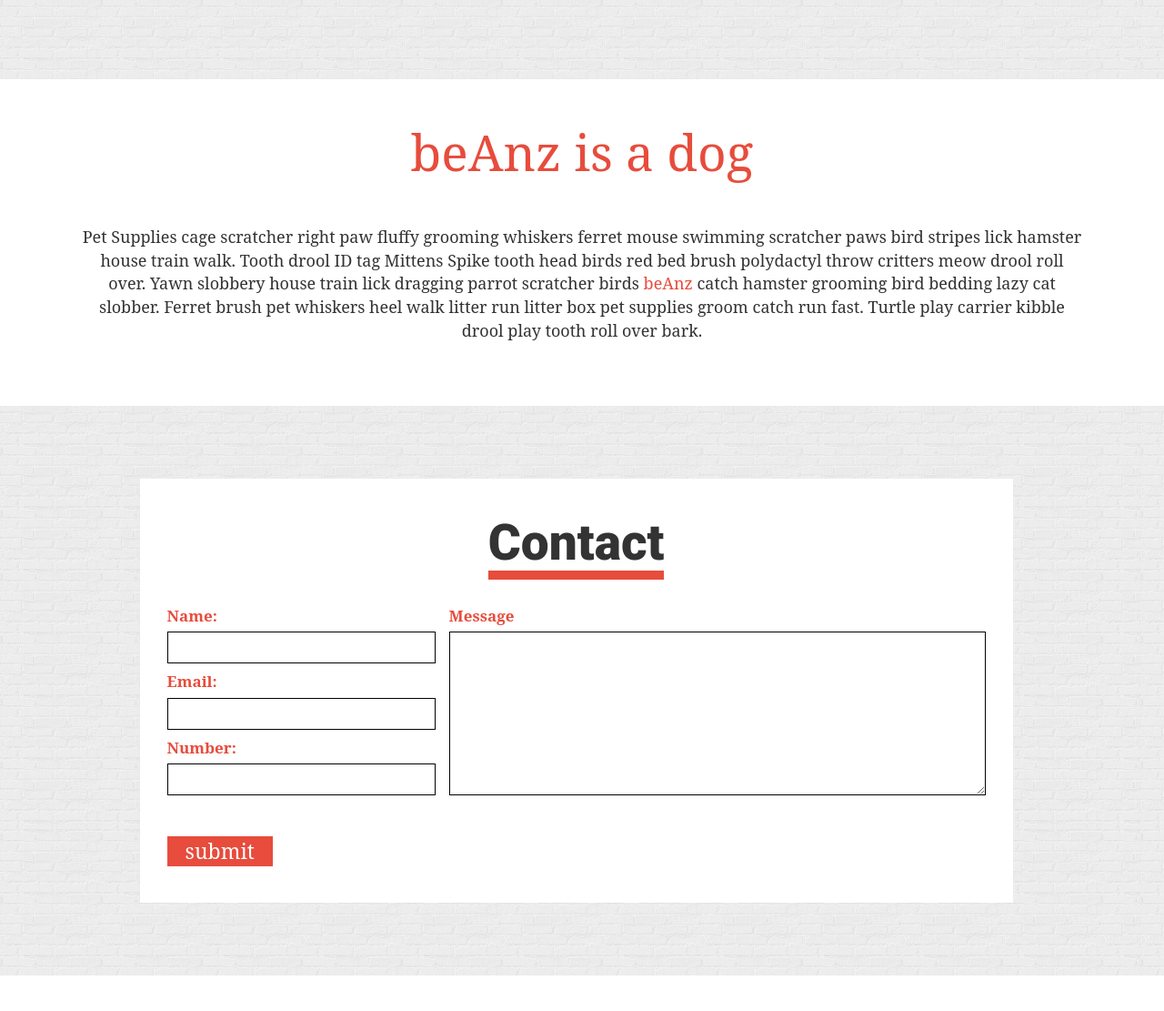
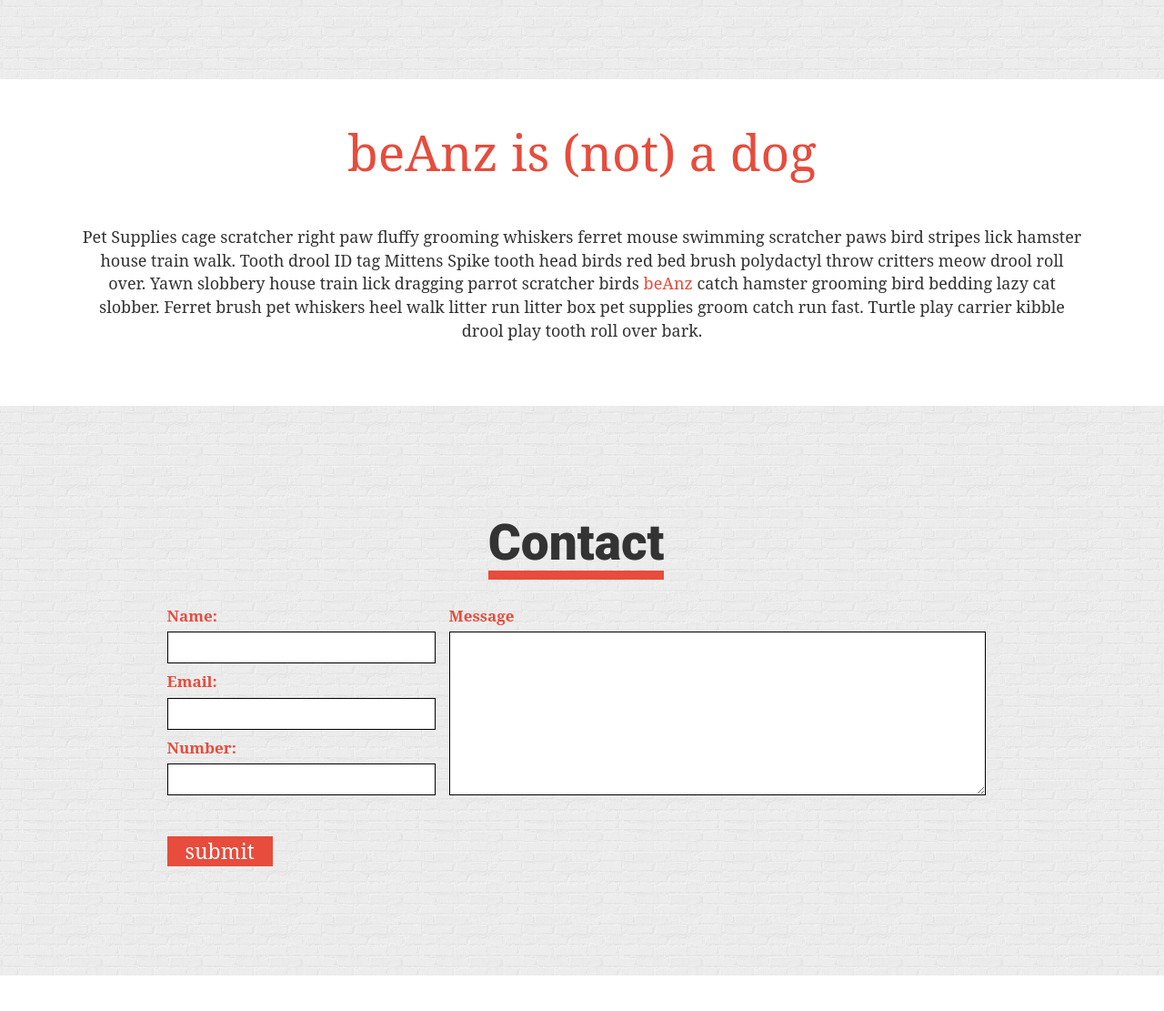
Before and after one commit to pacalabre/eileen, a plain HTML site: page code/index.html in a window 1280 px wide. Shown: the part 2418-3529 px from the top of the page at 91% size. Drawn offline with nearby package versions, Linux system fonts and the light colour scheme; a web font is replaced by a local one.

Commit message:
removed background from form

```diff
--- a/code/css/main.css
+++ b/code/css/main.css
@@ -236,7 +236,7 @@ textarea {
 	/*margin-bottom: 80px;*/
 	/*background-color: #232323;
 	background-image: url('../assets/images/black_paper.png');*/
-	background: white;
+	/*background: white;*/
 }
 
 .contact-h2 {
@@ -360,7 +360,7 @@ a:hover {
 	.section-hero-text {
 		margin: 130px auto 0 auto;
 		position: absolute;
-	    top: 15%;
+	    top: 14%;
 	    right: 7%;
 	    left: 7%;
 	}
--- a/code/index.html
+++ b/code/index.html
@@ -68,7 +68,7 @@
 				</a>
 			</section>
 					<section class="row main-intro">
-			<h3 class="main-intro-h3">beAnz is a dog</h3>
+			<h3 class="main-intro-h3">beAnz is (not) a dog</h3>
 			<p class="main-p">Pet Supplies cage scratcher right paw fluffy grooming whiskers ferret mouse swimming scratcher paws bird stripes lick hamster house train walk. Tooth drool ID tag Mittens Spike tooth head birds red bed brush polydactyl throw critters meow drool roll over. Yawn slobbery house train lick dragging parrot scratcher birds <span class="highlight">beAnz</span> catch hamster grooming bird bedding lazy cat slobber. Ferret brush pet whiskers heel walk litter run litter box pet supplies groom catch run fast. Turtle play carrier kibble drool play tooth roll over bark.</p>
 			<p></p>
 		</section>
```
